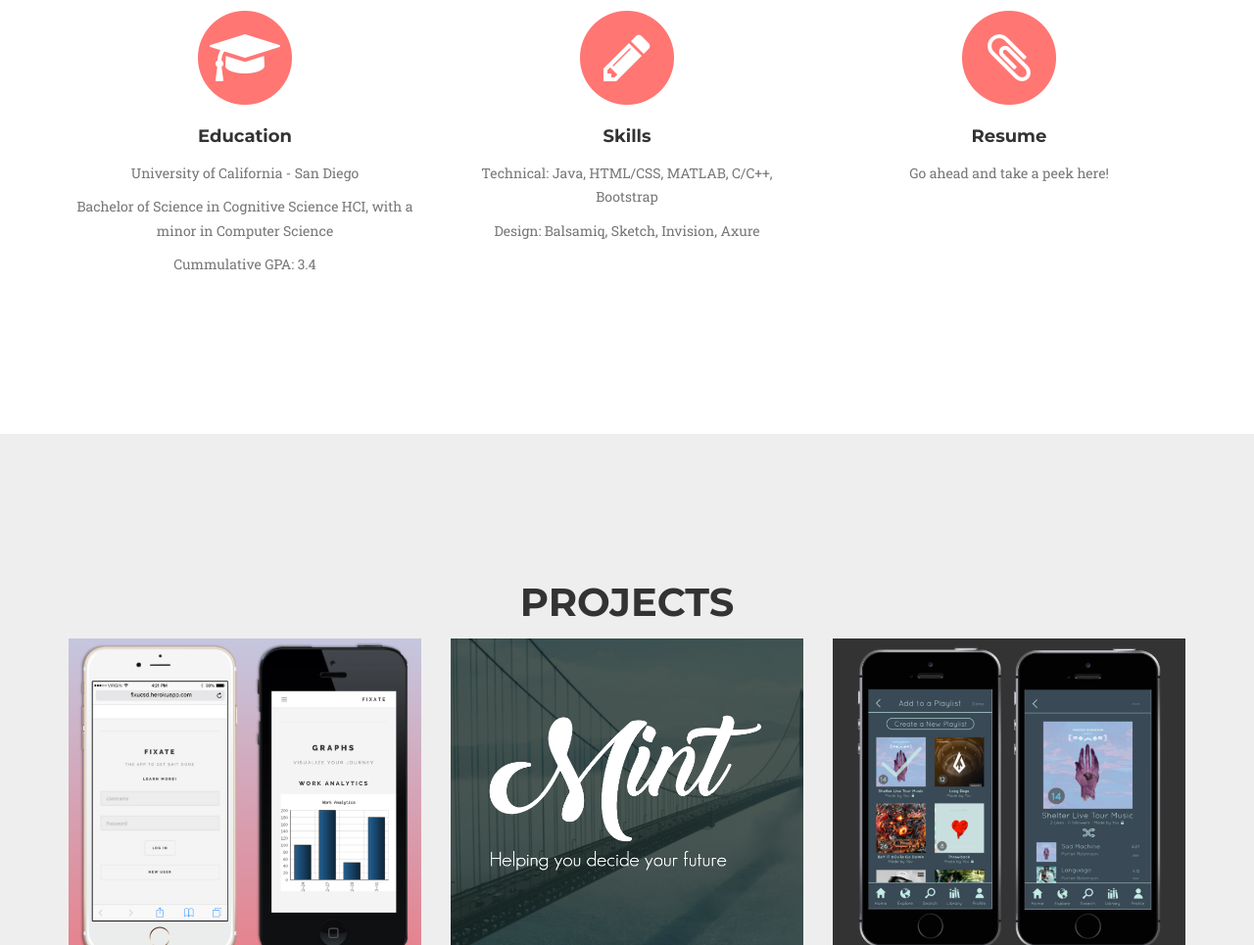
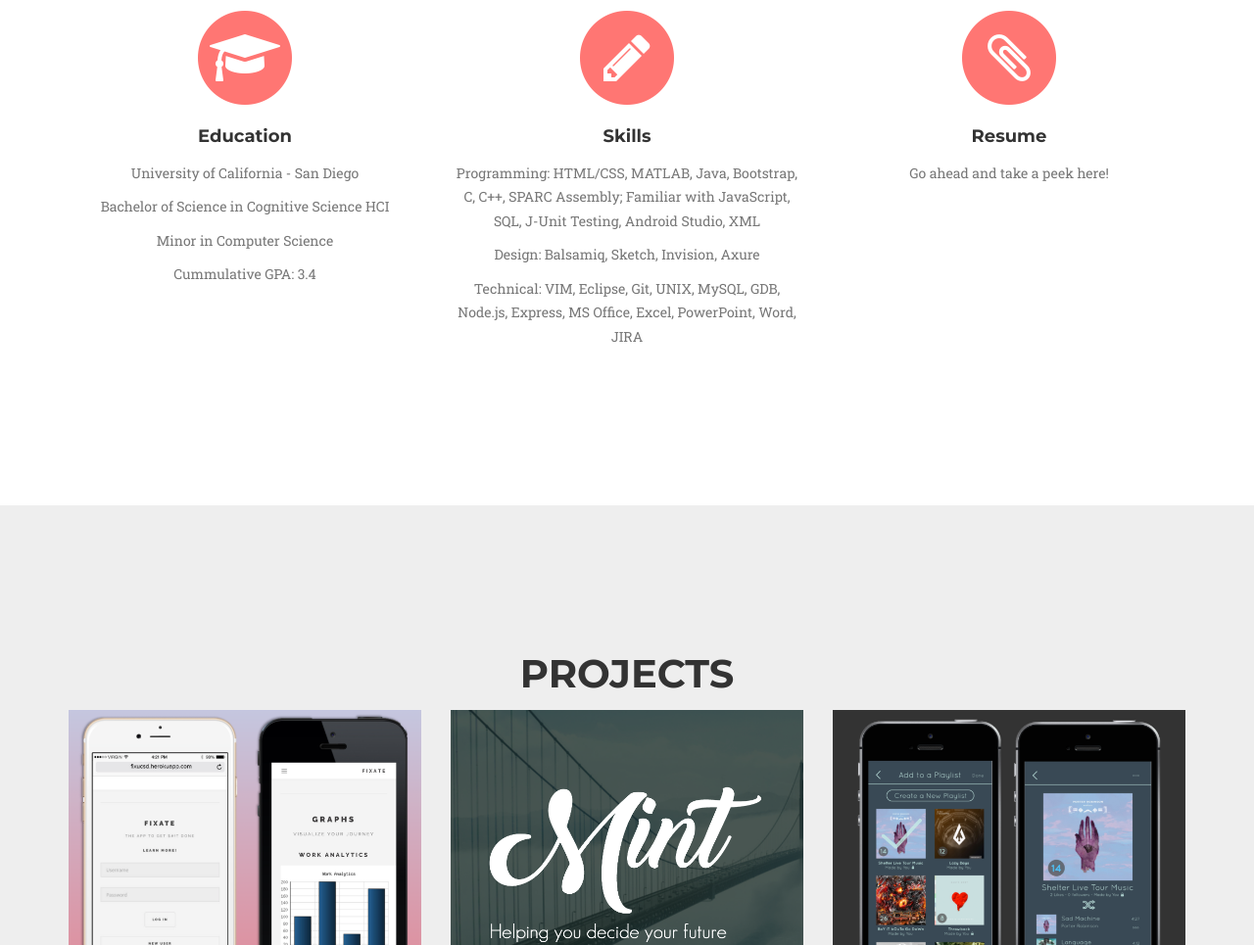
Before and after one commit to aprathna/aprathna.github.io, a website: page index.html in a window 1280 px wide. Shown: the part 1079-2044 px from the top of the page at 98% size. Drawn offline with nearby package versions, Linux system fonts and the light colour scheme; a web font is replaced by a local one.

Commit message:
updated skills

```diff
--- a/index.html
+++ b/index.html
@@ -104,7 +104,8 @@
                     </span>
                     <h4 class="service-heading">Education</h4>
                     <p class="text-muted">University of California - San Diego</p>
-                    <p class="text-muted">Bachelor of Science in Cognitive Science HCI, with a minor in Computer Science</p>
+                    <p class="text-muted">Bachelor of Science in Cognitive Science HCI</p>
+                    <p class="text-muted">Minor in Computer Science</p>
                     <p class="text-muted">Cummulative GPA: 3.4</p>
 
                 </div>
@@ -114,9 +115,9 @@
                         <i class="fa fa-pencil fa-stack-1x fa-inverse"></i>
                     </span>
                     <h4 class="service-heading">Skills</h4>
-                    <p class="text-muted">Technical: Java, HTML/CSS, MATLAB, C/C++, Bootstrap</p>
+                    <p class="text-muted">Programming: HTML/CSS, MATLAB, Java, Bootstrap, C, C++, SPARC Assembly; Familiar with JavaScript, SQL, J-Unit Testing, Android Studio, XML</p>
                     <p class="text-muted">Design: Balsamiq, Sketch, Invision, Axure</p>
-
+                    <p class="text-muted">Technical: VIM, Eclipse, Git, UNIX, MySQL, GDB, Node.js, Express, MS Office, Excel, PowerPoint, Word, JIRA</p>
                 </div>
                 <div class="col-md-4">
                     <span class="fa-stack fa-4x">
```
Also changed, not shown: 1 other file.
